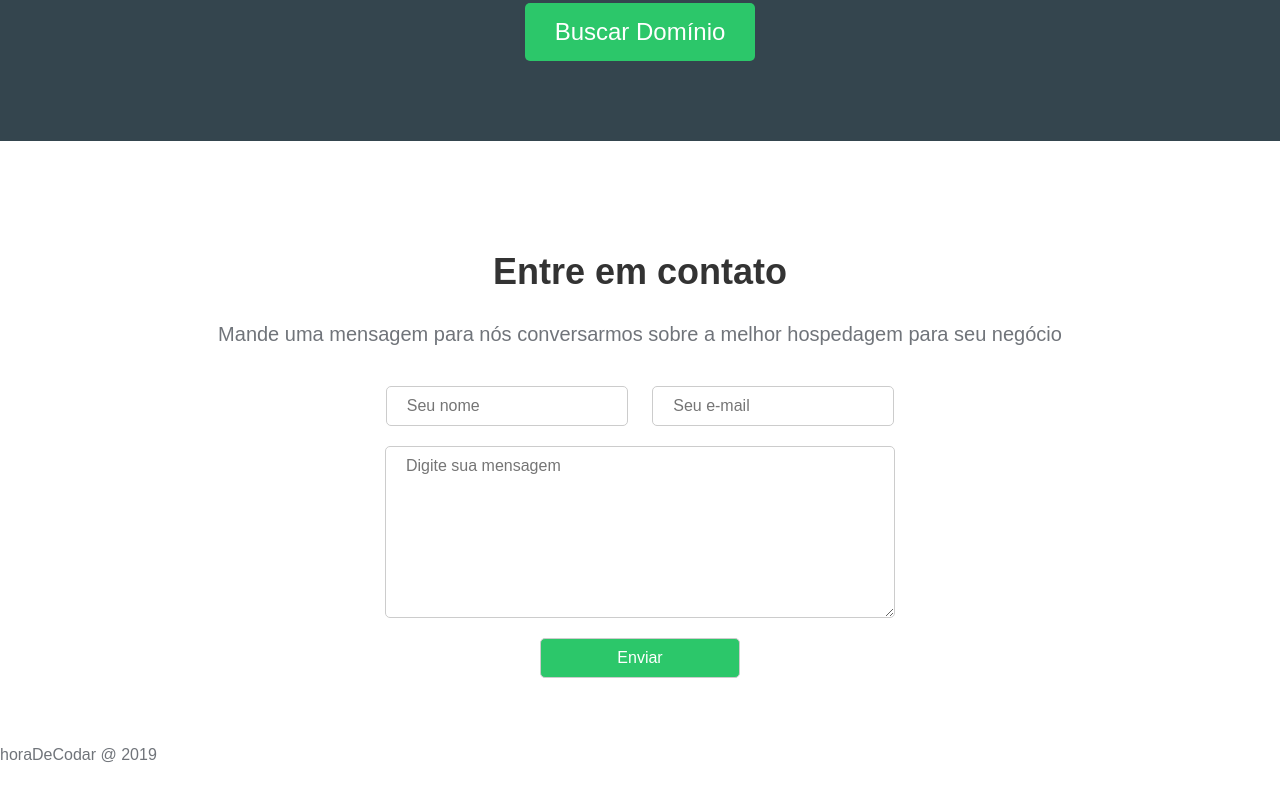
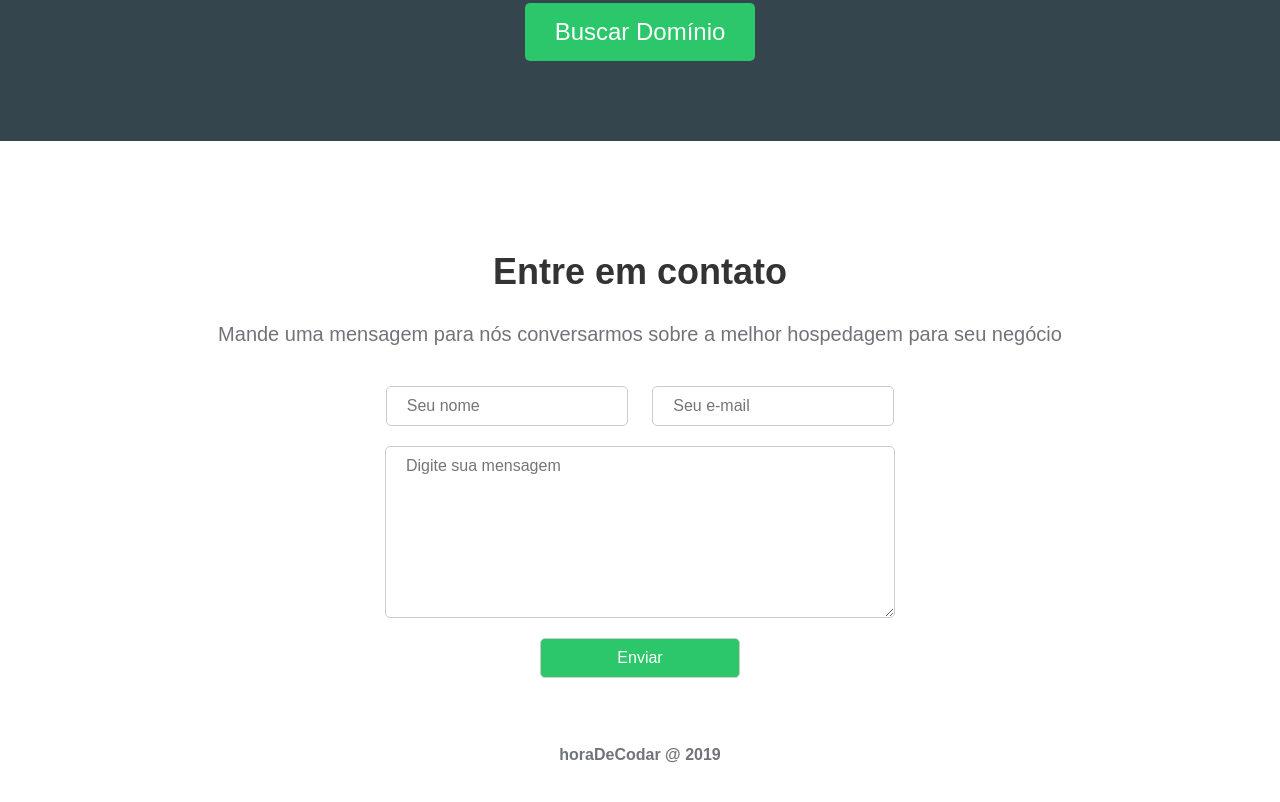
Before and after one commit to felipecosta-silva/HDC-HOST, a plain HTML site: page index.html in a window 1280 px wide. Shown: the part 2149-2951 px from the top of the page. Before the commit the page ends 2929 px from the top, so only its background shows below. Drawn offline with Linux system fonts and the light colour scheme.

Commit message:
Css full footer

```diff
--- a/styles.css
+++ b/styles.css
@@ -316,3 +316,11 @@ nav {
 	background-color: #2CC76A;
 	color: #FFF;
 }
+
+/* footer */
+
+footer {
+	text-align: center;
+	font-weight: bold;
+	margin-bottom: 50px;
+}
```
